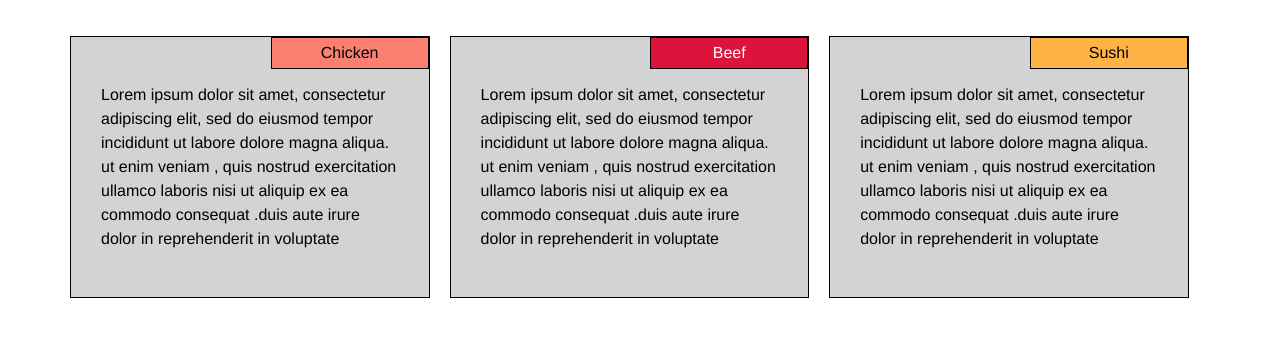
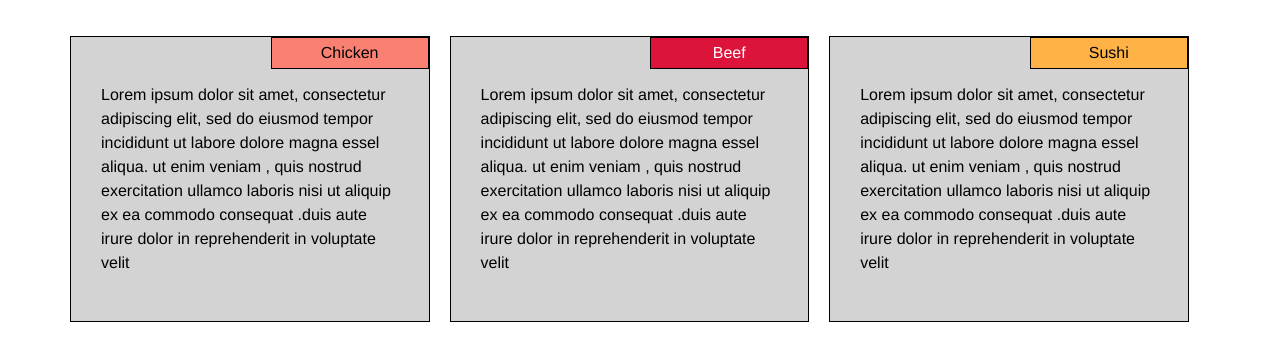
Before and after one commit to Sneha8844/Module2-solution, a plain HTML site: page index.html in a window 1280 px wide. Shown: the part 165-526 px from the top of the page. Drawn offline with Linux system fonts and the light colour scheme.

Commit message:
Update index.html

```diff
--- a/index.html
+++ b/index.html
@@ -69,17 +69,17 @@ section {
 
 <section class="chicken">
   <div class="title">Chicken</div>
-    <p>Lorem ipsum dolor sit amet, consectetur adipiscing elit, sed do eiusmod tempor incididunt ut labore dolore magna aliqua. ut enim veniam , quis nostrud exercitation ullamco laboris nisi ut aliquip ex ea commodo consequat .duis aute irure dolor in reprehenderit in voluptate</p>
+    <p>Lorem ipsum dolor sit amet, consectetur adipiscing elit, sed do eiusmod tempor incididunt ut labore dolore magna essel aliqua. ut enim veniam , quis nostrud exercitation ullamco laboris nisi ut aliquip ex ea commodo consequat .duis aute irure dolor in reprehenderit in voluptate velit</p>
 </section>
 
 <section class="beef">
   <div class="title">Beef</div>
-    <p>Lorem ipsum dolor sit amet, consectetur adipiscing elit, sed do eiusmod tempor incididunt ut labore dolore magna aliqua. ut enim veniam , quis nostrud exercitation ullamco laboris nisi ut aliquip ex ea commodo consequat .duis aute irure dolor in reprehenderit in voluptate</p>
+    <p>Lorem ipsum dolor sit amet, consectetur adipiscing elit, sed do eiusmod tempor incididunt ut labore dolore magna essel aliqua. ut enim veniam , quis nostrud exercitation ullamco laboris nisi ut aliquip ex ea commodo consequat .duis aute irure dolor in reprehenderit in voluptate velit</p>
 </section>
 
 <section class="sushi">
   <div class="title">Sushi</div>
-    <p>Lorem ipsum dolor sit amet, consectetur adipiscing elit, sed do eiusmod tempor incididunt ut labore dolore magna aliqua. ut enim veniam , quis nostrud exercitation ullamco laboris nisi ut aliquip ex ea commodo consequat .duis aute irure dolor in reprehenderit in voluptate</p>
+    <p>Lorem ipsum dolor sit amet, consectetur adipiscing elit, sed do eiusmod tempor incididunt ut labore dolore magna essel aliqua. ut enim veniam , quis nostrud exercitation ullamco laboris nisi ut aliquip ex ea commodo consequat .duis aute irure dolor in reprehenderit in voluptate velit</p>
 </section>
 </body>
 </html>
```
